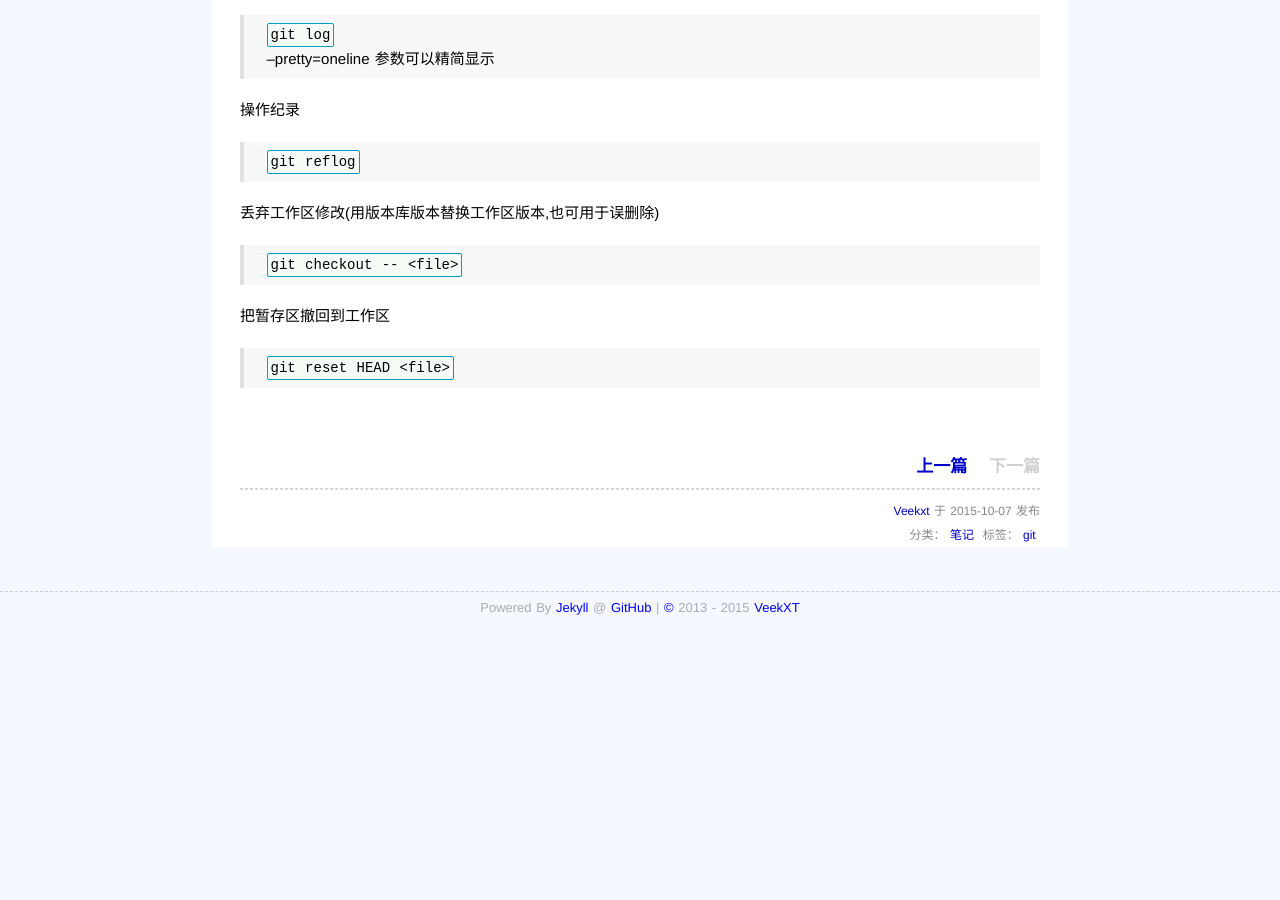
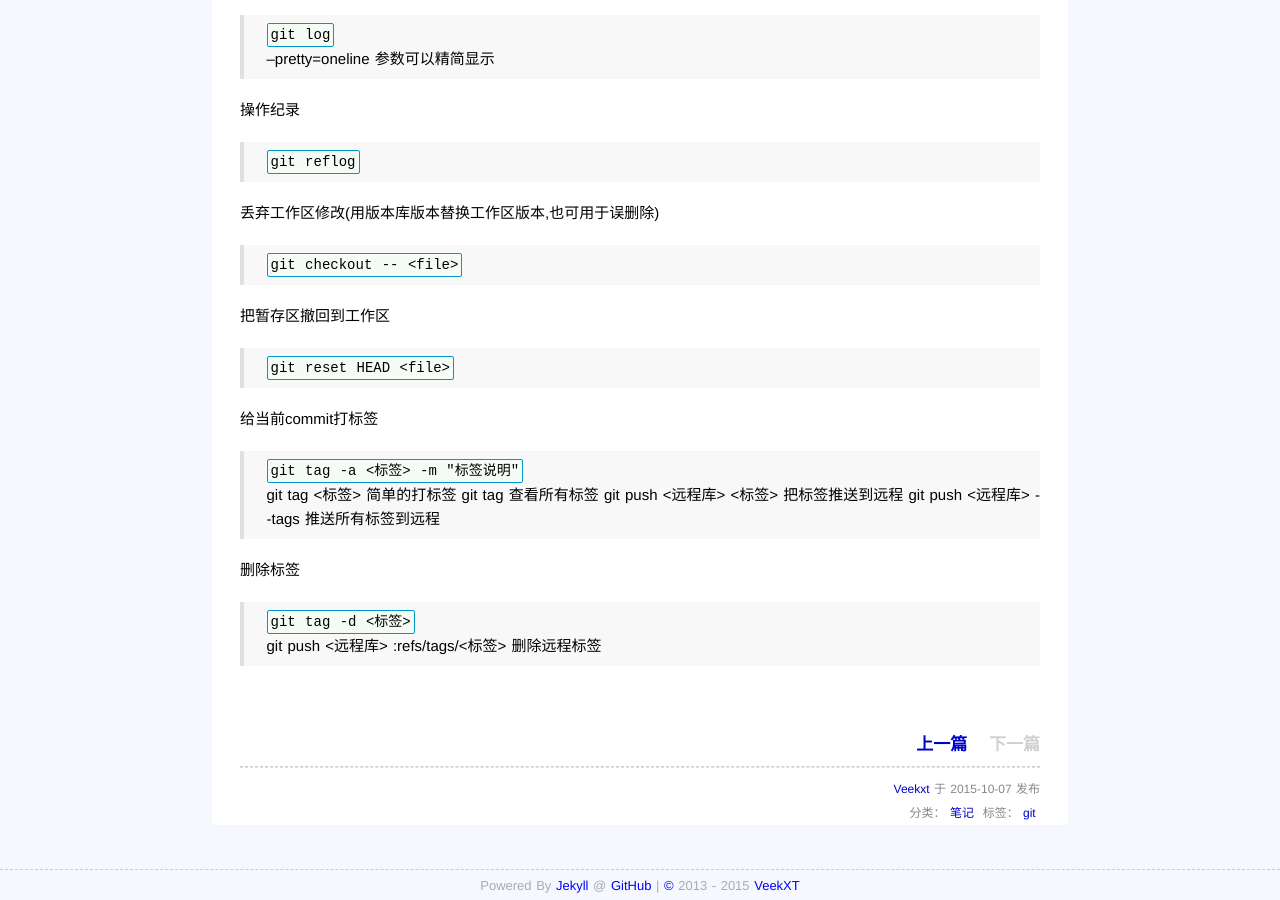
Before and after one commit to veekxt/one-point.github.io, a Jekyll site: the page built from _posts/2015-10-07-git基础.md, in a window 1280 px wide and 900 px high, scrolled down 634 px. Built offline with Jekyll 4.4.1, drawn with Linux system fonts in a browser that asks for light colours; Markdown is read by kramdown in place of the engine named in the settings; comment, search, counter and statistics services are not loaded; before the commit the page ends 1256 px from its top, so only the background shows below that.

Commit message:
change post

```diff
--- a/_posts/2015-10-07-git基础.md
+++ b/_posts/2015-10-07-git基础.md
@@ -34,3 +34,14 @@ tags: git
 
 把暂存区撤回到工作区
 > `git reset HEAD  <file>`
+
+给当前commit打标签
+> `git tag -a <标签> -m "标签说明"`
+git tag <标签> 简单的打标签
+git tag 查看所有标签
+git push <远程库> <标签> 把标签推送到远程
+git push <远程库> --tags 推送所有标签到远程
+
+删除标签
+> `git tag -d <标签>`
+git push <远程库> :refs/tags/<标签> 删除远程标签
```
